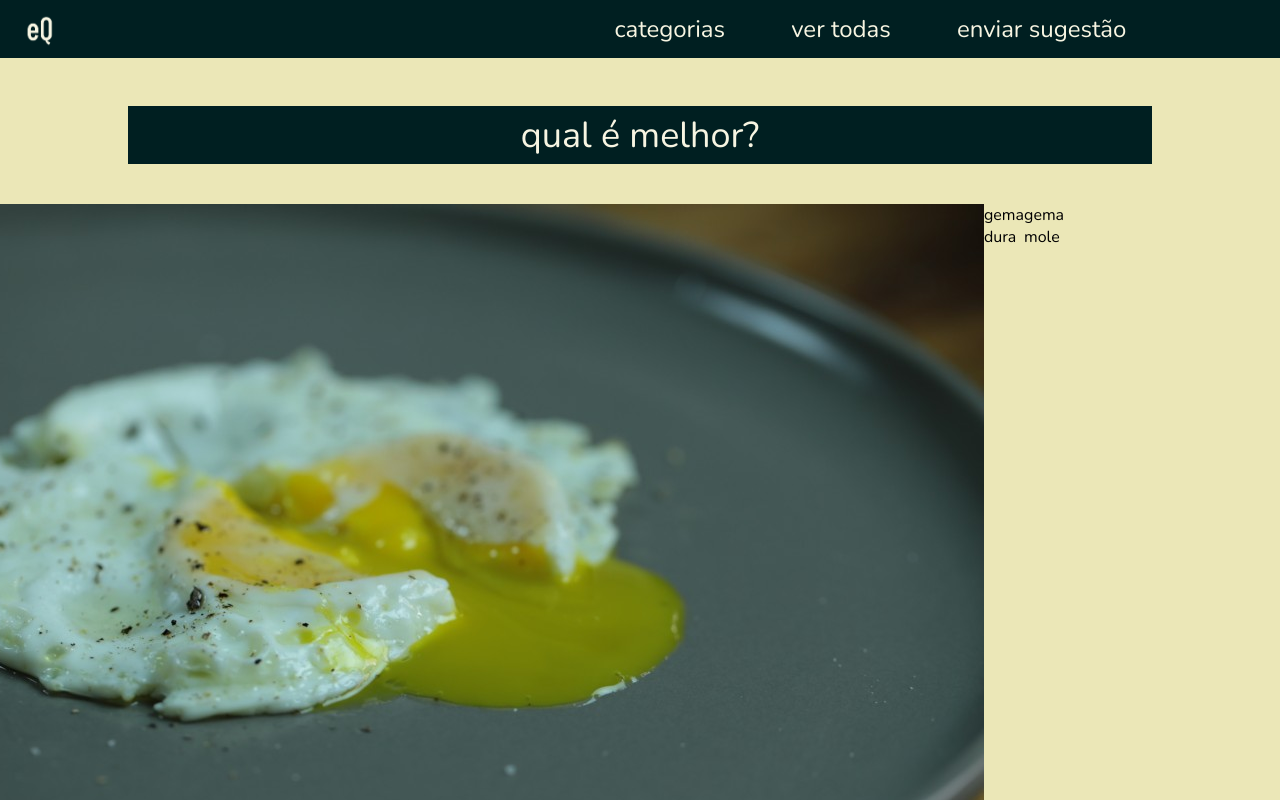
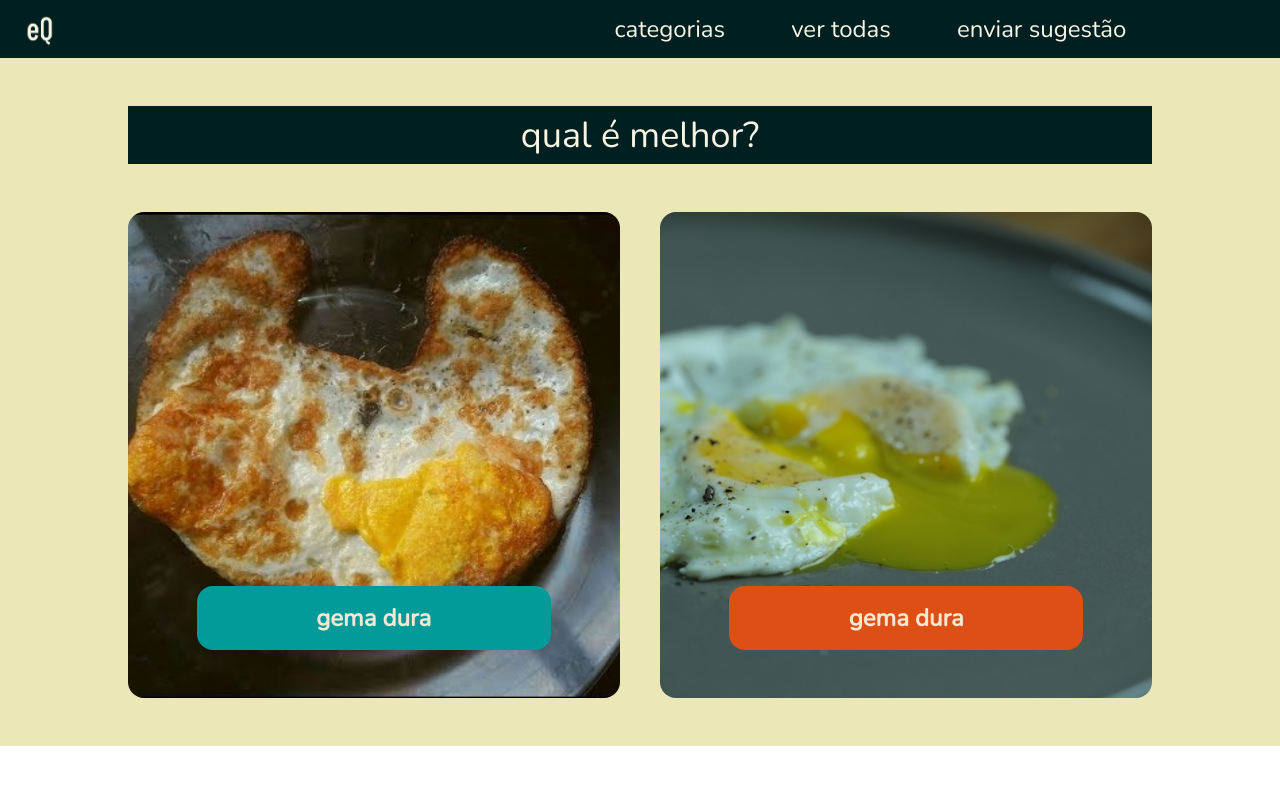
Before and after one commit to diegocelestino/enqueteque-angular, an Angular app: page / in a window 1280 px wide. Shown: the top 800 px of the page. Built offline with nearby package versions, Linux system fonts and the light colour scheme.

Commit message:
added the separated components for desktop, i will add the buttons for vote again and share in the mobile and then to desktop

```diff
--- a/src/index.html
+++ b/src/index.html
@@ -18,7 +18,7 @@
     </div>
   </div>
 
-  <div class="poll">
+  <div class="mobile-poll">
 
     <div class="images">
       <img class="right-image" src="assets/gema_mole.jpg"/>
@@ -44,6 +44,27 @@
     </div>
   </div>
 
+  <div class="desktop-center-holder">
+    <div class="desktop-poll">
+
+      <div class="desktop-left-choice">
+        <img class="desktop-left-image" src="assets/gema_dura.jpg"/>
+        <div class="desktop-left-poll-buttom">
+          <div class="choice-title">gema dura</div>
+        </div>
+      </div>
+
+      <div class="desktop-right-choice">
+        <img class="desktop-right-image" src="assets/gema_mole.jpg"/>
+        <div class="desktop-right-poll-buttom">
+          <div class="choice-title">gema dura</div>
+        </div>
+      </div>
+
+
+    </div>
+  </div>
+
 </div>
 
 </body>
--- a/src/styles.css
+++ b/src/styles.css
@@ -6,10 +6,19 @@ body {
   margin: 0;
 }
 
-/*PRECISO CRIAR COMPONENTES SEPARADOS PARA O DESKTOP*/
+.mobile-poll {
+  display: none;
+}
+
 .content {
   background: #EBE7B7;
   padding-top: 48px;
+  padding-bottom: 48px;
+}
+
+.desktop-center-holder {
+  display: flex;
+  justify-content: center;
 }
 
 .title-bar {
@@ -26,25 +35,99 @@ body {
   font-size: 36px;
 }
 
-.poll {
+.desktop-poll {
+  width: 80%;
+  margin-top: 48px;
+  display: flex;
+  justify-content: space-between;
+}
+
+.desktop-left-choice {
+  width: 48%;
+  height: 486px;
   display: flex;
   justify-content: center;
-  width: 80%;
-  margin-top: 40px;
+  align-items: flex-end;
+  z-index: 1;
+  justify-self: flex-start;
+  position: relative;
+}
+
+.desktop-right-choice {
+  width: 48%;
+  height: 486px;
+  display: flex;
+  justify-content: center;
+  align-items: flex-end;
+  position: relative;
+  z-index: 1;
+  justify-self: flex-end;
+}
+
+.desktop-left-image {
+  width: 100%;
+  height: 486px;
+  object-fit: cover;
+  border-radius: 16px;
+}
+
+.desktop-right-image {
+  width: 100%;
+  height: 486px;
+  object-fit: cover;
+  border-radius: 16px;
+}
+
+.desktop-left-poll-buttom {
+  margin-bottom: 48px;
+  position: absolute;
+  z-index:2;
+  display: flex;
+  justify-content: center;
+
+  width: 72%;
+  height: 64px;
+  background-color: #029B99;
+  border-radius: 16px;
+}
+
+.desktop-right-poll-buttom {
+  margin-bottom: 48px;
+  position: absolute;
+  z-index:2;
+  display: flex;
+  justify-content: center;
+
+  width: 72%;
+  height: 64px;
+  background-color: #DE4F15;
+  border-radius: 16px;
+}
+
+.choice-title {
+  z-index:4;
+  position: absolute;
+  align-self: center;
+  font-weight: 1000;
+  color: #f6e7d3;
+  font-size: 24px;
+  text-align: center;
 }
 
 
 
 /***************************************************************************************/
 
-@media only screen and (min-width: 600px) {
-  .desktop-center-holder {
-    display: flex;
-    justify-content: center;
-  }
-}
 
 @media only screen and (max-width: 600px) {
+
+  .desktop-poll {
+    display: none;
+  }
+
+  .desktop-center-holder {
+    display: block;
+  }
 
   .title-bar {
     display: flex;
@@ -55,9 +138,11 @@ body {
     background-color: #001f21;
   }
 
-  .poll {
+  .mobile-poll {
     width: 100%;
     margin-top: 0;
+    display: flex;
+    justify-content: center;
   }
 
   .images {
```
Lines whose indentation alone changed are shown as unchanged.
